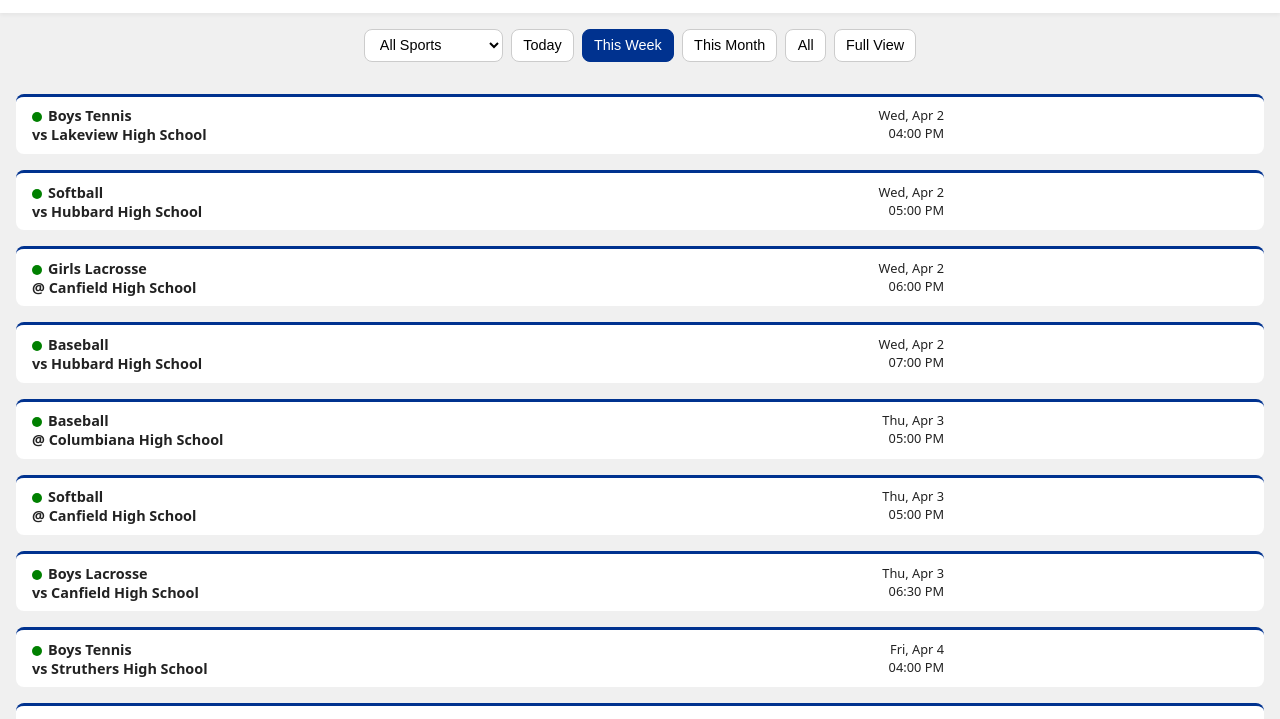
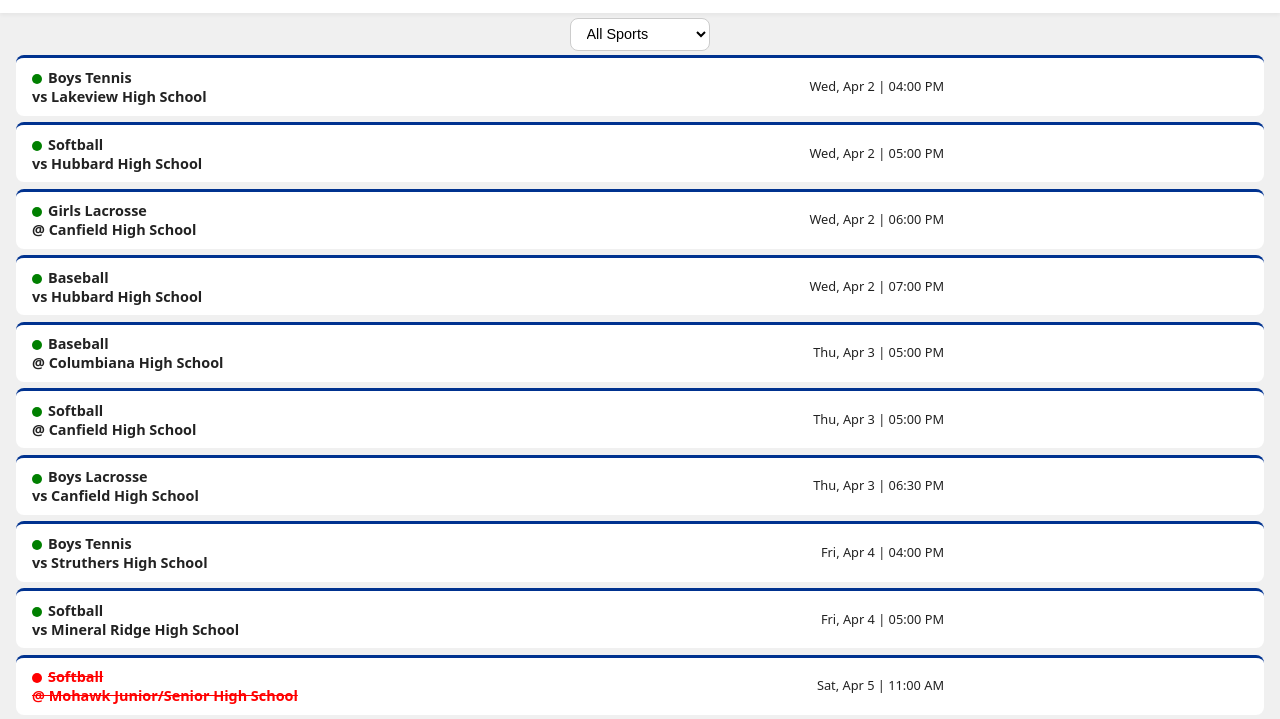
Before and after one commit to nruggieri-poland/schedules, a website: page index.html in a window 1280 px wide. Shown: the part 59-778 px from the top of the page. Drawn offline with Linux system fonts and the light colour scheme.

Commit message:
Add files via upload
Update Pages View Compact

```diff
--- a/index.html
+++ b/index.html
@@ -36,7 +36,7 @@
       flex-wrap: wrap;
       justify-content: center;
       gap: 0.5rem;
-      padding: 1rem;
+      padding: .3rem .5rem;
     }
     select, button {
       padding: 0.4rem 0.7rem;
@@ -56,8 +56,8 @@
     .game-list {
       display: flex;
       flex-direction: column;
-      gap: 1rem;
-      padding: 1rem;
+      gap: 0.4rem;
+      padding: 0 1rem;
     }
 
     .game {
@@ -129,14 +129,16 @@
     <select id="sportFilter">
       <option value="">All Sports</option>
     </select>
+  </div>
+
+  <div id="schedule" class="game-list compact"></div>
+  <div class="controls" style="padding: 1rem 0 0 0">
     <button data-view="today">Today</button>
     <button data-view="week">This Week</button>
     <button data-view="month">This Month</button>
     <button data-view="all">All</button>
     <button id="layoutToggle">Full View</button>
   </div>
-
-  <div id="schedule" class="game-list compact"></div>
 
   <script>
     const scheduleEl = document.getElementById("schedule");
@@ -225,12 +227,11 @@
         const meta = document.createElement("div");
         meta.className = "meta";
         meta.innerHTML = layout === "compact"
-          ? `<div>${dateStr}</div><div>${game.time}</div>`
+          ? `<div>${dateStr} | ${game.time}</div>`
           : `
             ${dateStr} · ${game.time}<br>
             ${game.homeOrAway} @ ${game.location || "TBD"}
             ${game.result ? `<br><em>Result:</em> ${game.result}` : ""}
-            ${game.url ? `<br><a href="${game.url}" target="_blank">View</a>` : ""}
           `;
 
         div.appendChild(title);
```
